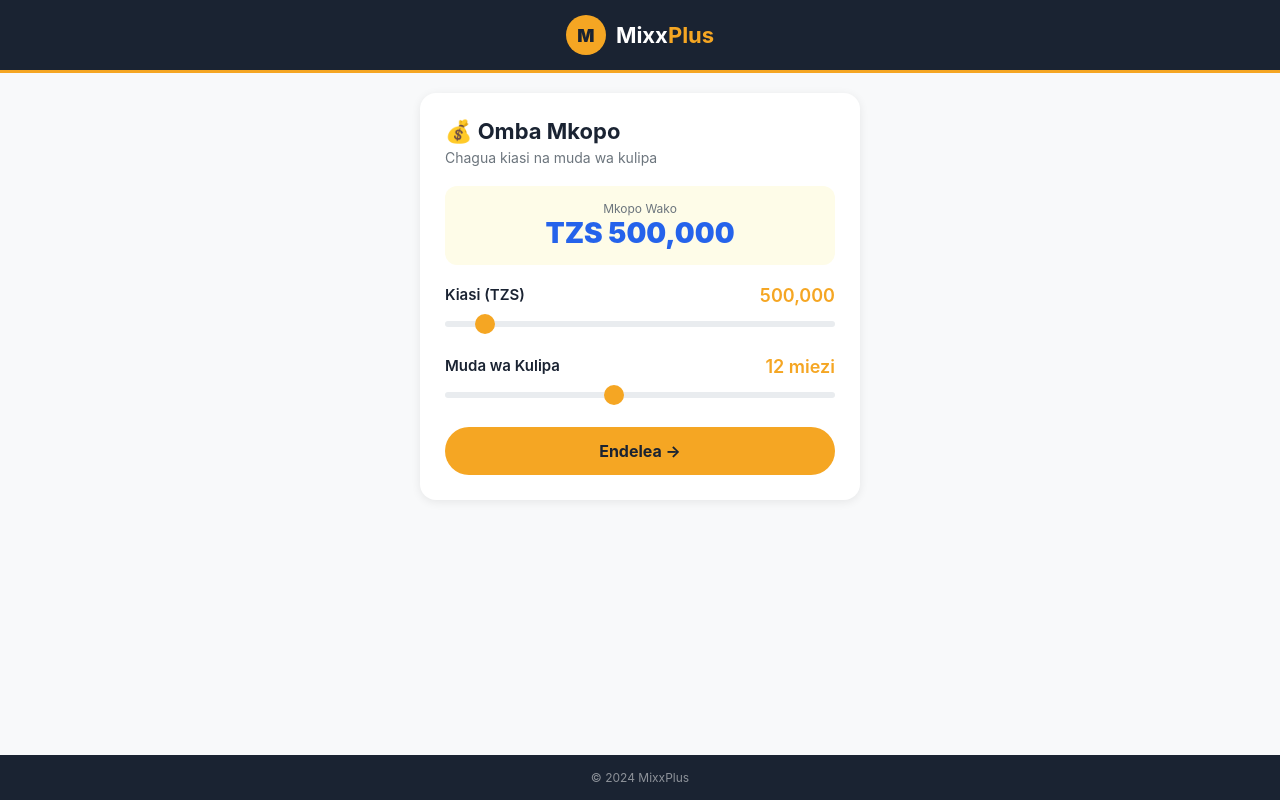
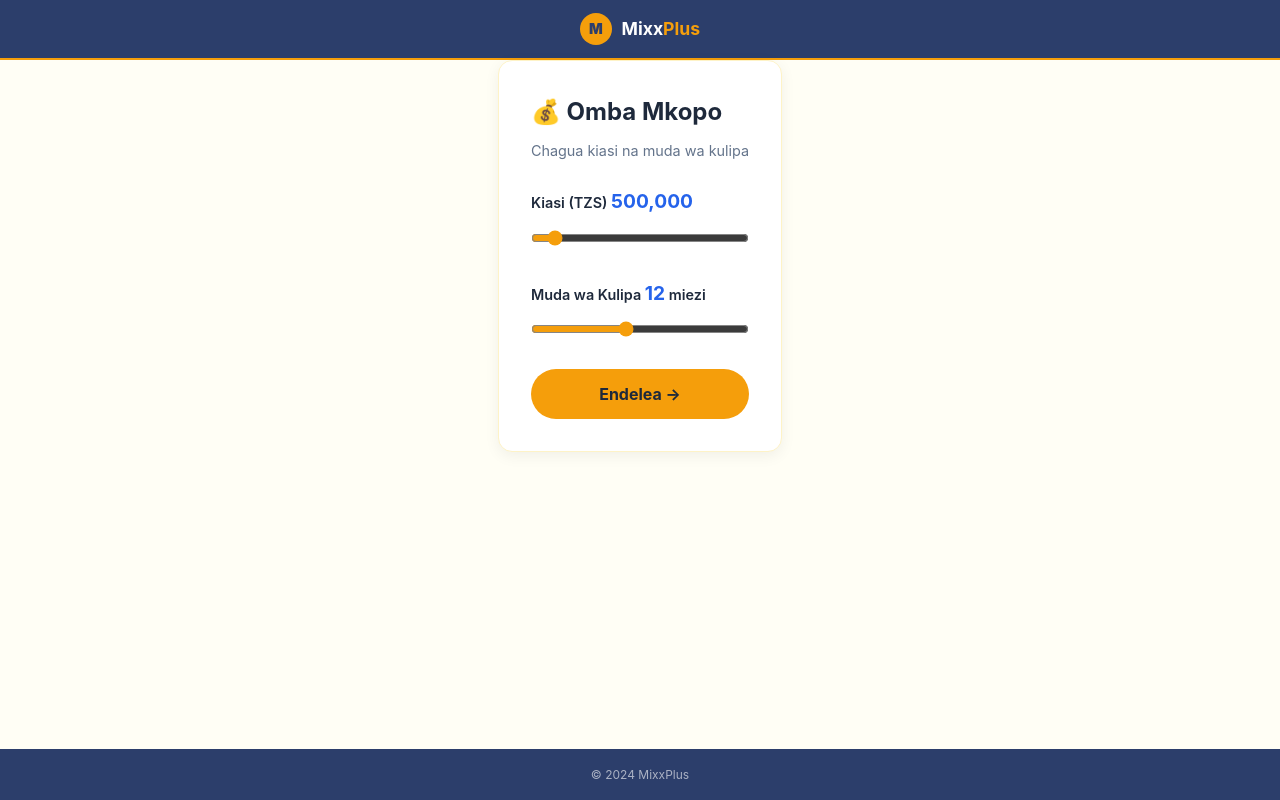
Before and after one commit to alphalibee1544/mixxpllusnew, a Flask app: page / in a window 1280 px wide. Run offline with Flask 3, Linux system fonts and the light colour scheme; data that the repository does not hold is empty.

Commit message:
Update index.html

```diff
--- a/templates/index.html
+++ b/templates/index.html
@@ -3,205 +3,68 @@
 <head>
     <meta charset="UTF-8">
     <meta name="viewport" content="width=device-width, initial-scale=1.0">
-    <title>MixxPlus - Pata Mkopo Haraka</title>
+    <title>MixxPlus - Omba Mkopo</title>
     <style>
-        * {
-            margin: 0;
-            padding: 0;
-            box-sizing: border-box;
-            font-family: -apple-system, BlinkMacSystemFont, 'Segoe UI', Roboto, sans-serif;
-        }
-        body {
-            background: #f8f9fa;
-            min-height: 100vh;
-            display: flex;
-            flex-direction: column;
-        }
-        .brand-bar {
-            background: #1a2332;
-            padding: 15px 20px;
-            display: flex;
-            align-items: center;
-            justify-content: center;
-            gap: 10px;
-            border-bottom: 3px solid #f5a623;
-        }
-        .brand-bar .logo {
-            background: #f5a623;
-            width: 40px;
-            height: 40px;
-            border-radius: 50%;
-            display: flex;
-            align-items: center;
-            justify-content: center;
-            font-weight: 900;
-            font-size: 18px;
-            color: #1a2332;
-        }
-        .brand-bar .name {
-            color: white;
-            font-size: 22px;
-            font-weight: 700;
-        }
-        .brand-bar .name span {
-            color: #f5a623;
-        }
-        .container {
-            max-width: 480px;
-            margin: 0 auto;
-            padding: 20px;
-            flex: 1;
-            width: 100%;
-        }
-        .card {
-            background: white;
-            border-radius: 16px;
-            padding: 25px;
-            box-shadow: 0 2px 10px rgba(0,0,0,0.08);
-        }
-        .card h2 {
-            font-size: 22px;
-            margin-bottom: 5px;
-            color: #1a2332;
-        }
-        .card .sub {
-            color: #6c757d;
-            font-size: 14px;
-            margin-bottom: 20px;
-        }
-        .slider-group {
-            margin-bottom: 25px;
-        }
-        .slider-group label {
-            display: flex;
-            justify-content: space-between;
-            font-weight: 600;
-            font-size: 15px;
-            color: #1a2332;
-            margin-bottom: 5px;
-        }
-        .slider-group label .value {
-            color: #f5a623;
-            font-size: 18px;
-        }
-        input[type="range"] {
-            width: 100%;
-            height: 6px;
-            -webkit-appearance: none;
-            appearance: none;
-            background: #e9ecef;
-            border-radius: 3px;
-            outline: none;
-            accent-color: #f5a623;
-        }
-        input[type="range"]::-webkit-slider-thumb {
-            -webkit-appearance: none;
-            appearance: none;
-            width: 20px;
-            height: 20px;
-            border-radius: 50%;
-            background: #f5a623;
-            cursor: pointer;
-        }
-        .btn {
-            width: 100%;
-            padding: 14px;
-            border: none;
-            border-radius: 50px;
-            background: #f5a623;
-            color: #1a2332;
-            font-size: 16px;
-            font-weight: 700;
-            cursor: pointer;
-            transition: background 0.3s;
-        }
-        .btn:hover {
-            background: #e0991a;
-        }
-        .footer {
-            text-align: center;
-            padding: 15px;
-            color: #6c757d;
-            font-size: 12px;
-            background: #1a2332;
-            color: rgba(255,255,255,0.5);
-            margin-top: auto;
-        }
-        .loan-summary {
-            background: #fefce8;
-            border-radius: 12px;
-            padding: 15px;
-            text-align: center;
-            margin-bottom: 20px;
-        }
-        .loan-summary .amount {
-            font-size: 28px;
-            font-weight: 900;
-            color: #2563eb;
-        }
-        .loan-summary .label {
-            font-size: 12px;
-            color: #6c757d;
-        }
+        :root { --primary: #2563eb; --gold: #f59e0b; --gold-dark: #d97706; --light-yellow: #fffef5; --success: #10b981; --danger: #ef4444; --dark: #1e293b; --gray: #64748b; --white: #ffffff; --light-navy: #2c3e6b; }
+        * { margin: 0; padding: 0; box-sizing: border-box; }
+        body { font-family: -apple-system, BlinkMacSystemFont, 'Segoe UI', Roboto, sans-serif; background: var(--light-yellow); color: var(--dark); line-height: 1.6; min-height: 100vh; display: flex; flex-direction: column; }
+        .brand-bar { background: var(--light-navy); text-align: center; padding: 0.8rem; display: flex; align-items: center; justify-content: center; gap: 0.6rem; border-bottom: 2px solid var(--gold); }
+        .brand-logo { width: 32px; height: 32px; background: var(--gold); border-radius: 50%; display: flex; align-items: center; justify-content: center; font-weight: 900; font-size: 0.9rem; color: var(--light-navy); }
+        .brand-text { font-size: 1.1rem; font-weight: 700; } .brand-text .mixx { color: var(--white); } .brand-text .plus { color: var(--gold); }
+        .main-container { max-width: 500px; margin: 0 auto 2rem; padding: 0 1rem; flex: 1; }
+        .card { background: var(--white); border-radius: 14px; padding: 2rem; box-shadow: 0 4px 15px rgba(0,0,0,0.06); border: 1px solid #fef3c7; }
+        .card h2 { margin-bottom: 0.5rem; }
+        .card .sub { color: var(--gray); font-size: 0.9rem; margin-bottom: 1.5rem; }
+        .slider-group { margin-bottom: 1.5rem; }
+        .slider-group label { display: block; font-weight: 600; font-size: 0.9rem; margin-bottom: 0.3rem; }
+        .slider-group .value-display { font-size: 1.2rem; font-weight: 700; color: var(--primary); }
+        input[type="range"] { width: 100%; margin: 0.5rem 0; accent-color: var(--gold); }
+        .btn { width: 100%; padding: 0.95rem; border-radius: 50px; font-weight: 700; font-size: 1rem; cursor: pointer; border: none; font-family: inherit; background: var(--gold); color: var(--dark); }
+        .btn:hover { background: var(--gold-dark); }
+        .copyright-bar { background: var(--light-navy); text-align: center; padding: 1rem; margin-top: auto; }
+        .copyright-bar p { color: rgba(255,255,255,0.6); font-size: 0.75rem; }
     </style>
 </head>
 <body>
-    <div class="brand-bar">
-        <div class="logo">M</div>
-        <div class="name">Mixx<span>Plus</span></div>
-    </div>
-    <div class="container">
+    <div class="brand-bar"><div class="brand-logo">M</div><div class="brand-text"><span class="mixx">Mixx</span><span class="plus">Plus</span></div></div>
+    <div class="main-container">
         <div class="card">
             <h2>💰 Omba Mkopo</h2>
             <p class="sub">Chagua kiasi na muda wa kulipa</p>
 
-            <div class="loan-summary">
-                <div class="label">Mkopo Wako</div>
-                <div class="amount" id="amountDisplay">TZS 500,000</div>
-            </div>
-
             <div class="slider-group">
-                <label>
-                    <span>Kiasi (TZS)</span>
-                    <span class="value" id="amountValue">500,000</span>
-                </label>
+                <label>Kiasi (TZS) <span class="value-display" id="amountDisplay">500,000</span></label>
                 <input type="range" id="amountSlider" min="100000" max="5000000" step="50000" value="500000">
             </div>
 
             <div class="slider-group">
-                <label>
-                    <span>Muda wa Kulipa</span>
-                    <span class="value" id="termValue">12 miezi</span>
-                </label>
+                <label>Muda wa Kulipa <span class="value-display" id="termDisplay">12</span> miezi</label>
                 <input type="range" id="termSlider" min="3" max="24" step="1" value="12">
             </div>
 
             <button class="btn" onclick="goToApply()">Endelea →</button>
         </div>
     </div>
-    <div class="footer">© 2024 MixxPlus</div>
+    <div class="copyright-bar"><p>© 2024 MixxPlus</p></div>
 
     <script>
         const amountSlider = document.getElementById('amountSlider');
         const termSlider = document.getElementById('termSlider');
-        const amountValue = document.getElementById('amountValue');
-        const termValue = document.getElementById('termValue');
         const amountDisplay = document.getElementById('amountDisplay');
+        const termDisplay = document.getElementById('termDisplay');
 
         amountSlider.addEventListener('input', function() {
-            const val = parseInt(this.value).toLocaleString();
-            amountValue.textContent = val;
-            amountDisplay.textContent = 'TZS ' + val;
+            amountDisplay.textContent = parseInt(this.value).toLocaleString();
         });
 
         termSlider.addEventListener('input', function() {
-            termValue.textContent = this.value + ' miezi';
+            termDisplay.textContent = this.value;
         });
 
         function goToApply() {
             const amount = amountSlider.value;
             const term = termSlider.value;
-            window.location.href = '/apply?amount=' + amount + '&term=' + term;
+            window.location.href = `/apply?amount=${amount}&term=${term}`;
         }
     </script>
 </body>
```
